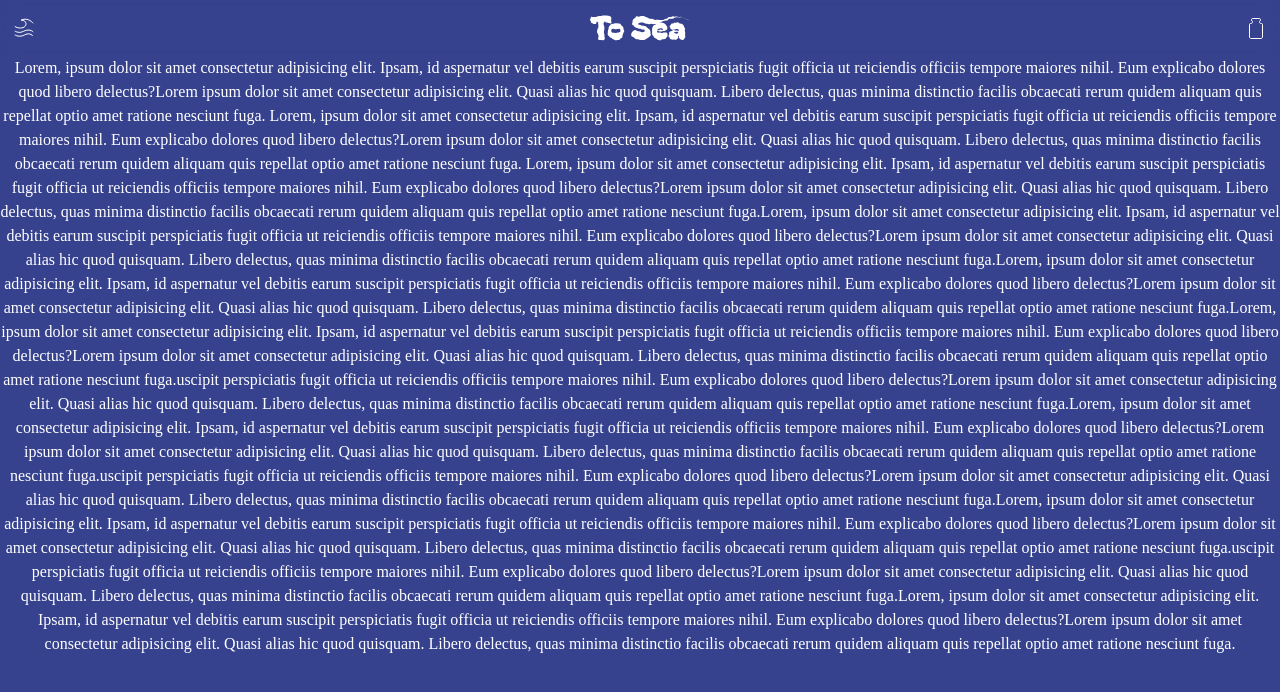
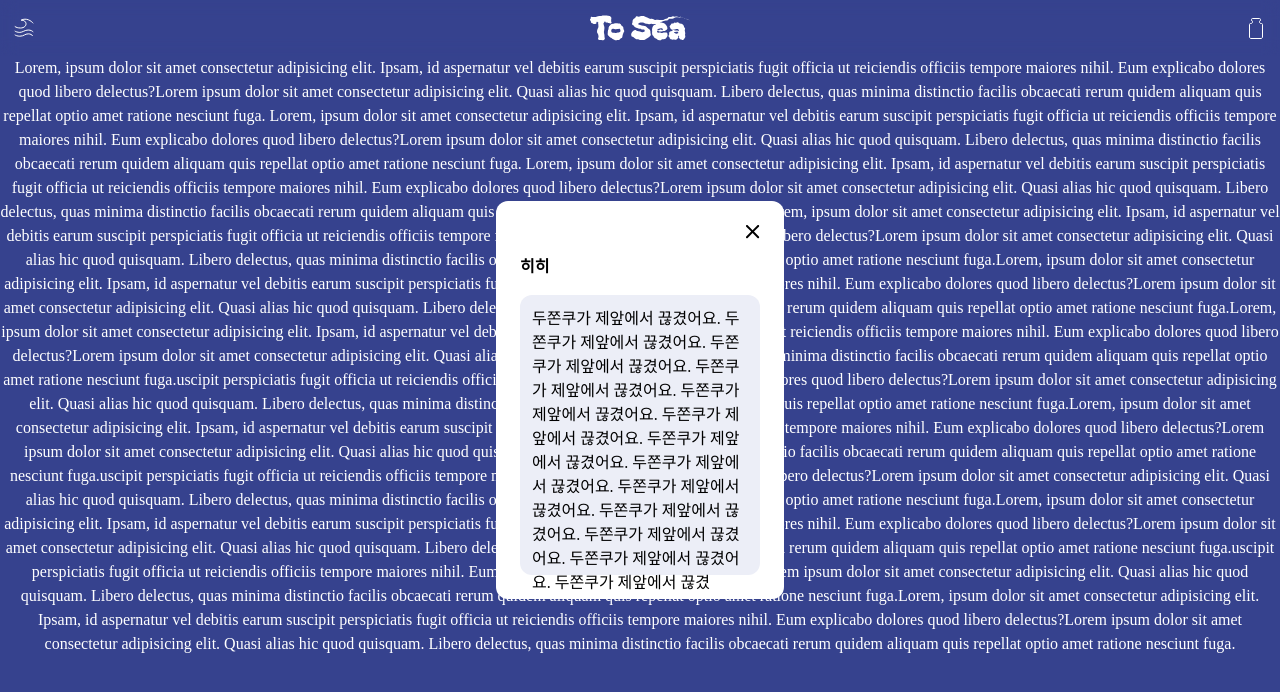
Before and after one commit to UMC-hackathon-2team/web, a React (Vite) app in the folder ToSea-FE/: page / in a window 1280 px wide. Shown: the top 692 px of the page. Built offline with nearby package versions, Linux system fonts and the light colour scheme; a web font is replaced by a local one.

Commit message:
feat: 공용 모달 컴포넌트 구현

```diff
--- /dev/null
+++ b/ToSea-FE/src/components/common/modal/AITextModal.tsx
@@ -0,0 +1,39 @@
+import CloseIcon from '@/assets/icons/modal/Close.svg?react'
+
+interface AITextModalProps {
+	title: string
+	text: string
+	isOpen?: boolean
+	onClose?: () => void
+}
+
+const AITextModal = ({ title, text, isOpen = true, onClose }: AITextModalProps) => {
+	return (
+		<>
+			{isOpen && (
+				<>
+					{/* 오버레이 배경 */}
+					<div className='fixed inset-0 bg-opacity-50 z-40' onClick={onClose} />
+
+					{/* 모달 컨테이너 */}
+					<div className='fixed inset-0 z-50 flex items-center justify-center pointer-events-none'>
+						<div className='bg-white rounded-12 p-6 pointer-events-auto flex flex-col'>
+							{/* x 버튼*/}
+							<div className='flex justify-end'>
+								<CloseIcon className='cursor-pointer w-[13.5] h-[13.5] p-[5.4]' onClick={onClose} />
+							</div>
+
+							{/* 1줄 요약 (타이틀) */}
+							<div className='body-1 font-bold my-4 text-start'>{title}</div>
+
+							{/* 콘텐츠 */}
+							<div className='body-1 w-60 h-70 text-start bg-main-50 p-3 rounded-12'>{text}</div>
+						</div>
+					</div>
+				</>
+			)}
+		</>
+	)
+}
+
+export default AITextModal
--- a/ToSea-FE/src/pages/MainPage.tsx
+++ b/ToSea-FE/src/pages/MainPage.tsx
@@ -1,49 +1,59 @@
+import AITextModal from '@/components/common/modal/AITextModal'
+
 const MainPage = () => {
 	return (
-		<div className='min-h-screen bg-main-500 text-white pt-14'>
-			Lorem, ipsum dolor sit amet consectetur adipisicing elit. Ipsam, id aspernatur vel debitis earum suscipit perspiciatis
-			fugit officia ut reiciendis officiis tempore maiores nihil. Eum explicabo dolores quod libero delectus?Lorem ipsum
-			dolor sit amet consectetur adipisicing elit. Quasi alias hic quod quisquam. Libero delectus, quas minima distinctio
-			facilis obcaecati rerum quidem aliquam quis repellat optio amet ratione nesciunt fuga. Lorem, ipsum dolor sit amet
-			consectetur adipisicing elit. Ipsam, id aspernatur vel debitis earum suscipit perspiciatis fugit officia ut reiciendis
-			officiis tempore maiores nihil. Eum explicabo dolores quod libero delectus?Lorem ipsum dolor sit amet consectetur
-			adipisicing elit. Quasi alias hic quod quisquam. Libero delectus, quas minima distinctio facilis obcaecati rerum
-			quidem aliquam quis repellat optio amet ratione nesciunt fuga. Lorem, ipsum dolor sit amet consectetur adipisicing
-			elit. Ipsam, id aspernatur vel debitis earum suscipit perspiciatis fugit officia ut reiciendis officiis tempore
-			maiores nihil. Eum explicabo dolores quod libero delectus?Lorem ipsum dolor sit amet consectetur adipisicing elit.
-			Quasi alias hic quod quisquam. Libero delectus, quas minima distinctio facilis obcaecati rerum quidem aliquam quis
-			repellat optio amet ratione nesciunt fuga.Lorem, ipsum dolor sit amet consectetur adipisicing elit. Ipsam, id
-			aspernatur vel debitis earum suscipit perspiciatis fugit officia ut reiciendis officiis tempore maiores nihil. Eum
-			explicabo dolores quod libero delectus?Lorem ipsum dolor sit amet consectetur adipisicing elit. Quasi alias hic quod
-			quisquam. Libero delectus, quas minima distinctio facilis obcaecati rerum quidem aliquam quis repellat optio amet
-			ratione nesciunt fuga.Lorem, ipsum dolor sit amet consectetur adipisicing elit. Ipsam, id aspernatur vel debitis earum
-			suscipit perspiciatis fugit officia ut reiciendis officiis tempore maiores nihil. Eum explicabo dolores quod libero
-			delectus?Lorem ipsum dolor sit amet consectetur adipisicing elit. Quasi alias hic quod quisquam. Libero delectus, quas
-			minima distinctio facilis obcaecati rerum quidem aliquam quis repellat optio amet ratione nesciunt fuga.Lorem, ipsum
-			dolor sit amet consectetur adipisicing elit. Ipsam, id aspernatur vel debitis earum suscipit perspiciatis fugit
-			officia ut reiciendis officiis tempore maiores nihil. Eum explicabo dolores quod libero delectus?Lorem ipsum dolor sit
-			amet consectetur adipisicing elit. Quasi alias hic quod quisquam. Libero delectus, quas minima distinctio facilis
-			obcaecati rerum quidem aliquam quis repellat optio amet ratione nesciunt fuga.uscipit perspiciatis fugit officia ut
-			reiciendis officiis tempore maiores nihil. Eum explicabo dolores quod libero delectus?Lorem ipsum dolor sit amet
-			consectetur adipisicing elit. Quasi alias hic quod quisquam. Libero delectus, quas minima distinctio facilis obcaecati
-			rerum quidem aliquam quis repellat optio amet ratione nesciunt fuga.Lorem, ipsum dolor sit amet consectetur
-			adipisicing elit. Ipsam, id aspernatur vel debitis earum suscipit perspiciatis fugit officia ut reiciendis officiis
-			tempore maiores nihil. Eum explicabo dolores quod libero delectus?Lorem ipsum dolor sit amet consectetur adipisicing
-			elit. Quasi alias hic quod quisquam. Libero delectus, quas minima distinctio facilis obcaecati rerum quidem aliquam
-			quis repellat optio amet ratione nesciunt fuga.uscipit perspiciatis fugit officia ut reiciendis officiis tempore
-			maiores nihil. Eum explicabo dolores quod libero delectus?Lorem ipsum dolor sit amet consectetur adipisicing elit.
-			Quasi alias hic quod quisquam. Libero delectus, quas minima distinctio facilis obcaecati rerum quidem aliquam quis
-			repellat optio amet ratione nesciunt fuga.Lorem, ipsum dolor sit amet consectetur adipisicing elit. Ipsam, id
-			aspernatur vel debitis earum suscipit perspiciatis fugit officia ut reiciendis officiis tempore maiores nihil. Eum
-			explicabo dolores quod libero delectus?Lorem ipsum dolor sit amet consectetur adipisicing elit. Quasi alias hic quod
-			quisquam. Libero delectus, quas minima distinctio facilis obcaecati rerum quidem aliquam quis repellat optio amet
-			ratione nesciunt fuga.uscipit perspiciatis fugit officia ut reiciendis officiis tempore maiores nihil. Eum explicabo
-			dolores quod libero delectus?Lorem ipsum dolor sit amet consectetur adipisicing elit. Quasi alias hic quod quisquam.
-			Libero delectus, quas minima distinctio facilis obcaecati rerum quidem aliquam quis repellat optio amet ratione
-			nesciunt fuga.Lorem, ipsum dolor sit amet consectetur adipisicing elit. Ipsam, id aspernatur vel debitis earum
-			suscipit perspiciatis fugit officia ut reiciendis officiis tempore maiores nihil. Eum explicabo dolores quod libero
-			delectus?Lorem ipsum dolor sit amet consectetur adipisicing elit. Quasi alias hic quod quisquam. Libero delectus, quas
-			minima distinctio facilis obcaecati rerum quidem aliquam quis repellat optio amet ratione nesciunt fuga.
+		<div className='min-h-screen bg-main-500 pt-14'>
+			<AITextModal
+				title='히히'
+				text='두쫀쿠가 제앞에서 끊겼어요. 두쫀쿠가 제앞에서 끊겼어요. 두쫀쿠가 제앞에서 끊겼어요. 두쫀쿠가 제앞에서 끊겼어요. 두쫀쿠가 제앞에서 끊겼어요. 두쫀쿠가 제앞에서 끊겼어요. 두쫀쿠가 제앞에서 끊겼어요. 두쫀쿠가 제앞에서 끊겼어요. 두쫀쿠가 제앞에서 끊겼어요. 두쫀쿠가 제앞에서 끊겼어요. 두쫀쿠가 제앞에서 끊겼어요. 두쫀쿠가 제앞에서 끊겼어요. 두쫀쿠가 제앞에서 끊겼'
+			/>
+			<div className='text-white'>
+				Lorem, ipsum dolor sit amet consectetur adipisicing elit. Ipsam, id aspernatur vel debitis earum suscipit
+				perspiciatis fugit officia ut reiciendis officiis tempore maiores nihil. Eum explicabo dolores quod libero
+				delectus?Lorem ipsum dolor sit amet consectetur adipisicing elit. Quasi alias hic quod quisquam. Libero delectus,
+				quas minima distinctio facilis obcaecati rerum quidem aliquam quis repellat optio amet ratione nesciunt fuga.
+				Lorem, ipsum dolor sit amet consectetur adipisicing elit. Ipsam, id aspernatur vel debitis earum suscipit
+				perspiciatis fugit officia ut reiciendis officiis tempore maiores nihil. Eum explicabo dolores quod libero
+				delectus?Lorem ipsum dolor sit amet consectetur adipisicing elit. Quasi alias hic quod quisquam. Libero delectus,
+				quas minima distinctio facilis obcaecati rerum quidem aliquam quis repellat optio amet ratione nesciunt fuga.
+				Lorem, ipsum dolor sit amet consectetur adipisicing elit. Ipsam, id aspernatur vel debitis earum suscipit
+				perspiciatis fugit officia ut reiciendis officiis tempore maiores nihil. Eum explicabo dolores quod libero
+				delectus?Lorem ipsum dolor sit amet consectetur adipisicing elit. Quasi alias hic quod quisquam. Libero delectus,
+				quas minima distinctio facilis obcaecati rerum quidem aliquam quis repellat optio amet ratione nesciunt
+				fuga.Lorem, ipsum dolor sit amet consectetur adipisicing elit. Ipsam, id aspernatur vel debitis earum suscipit
+				perspiciatis fugit officia ut reiciendis officiis tempore maiores nihil. Eum explicabo dolores quod libero
+				delectus?Lorem ipsum dolor sit amet consectetur adipisicing elit. Quasi alias hic quod quisquam. Libero delectus,
+				quas minima distinctio facilis obcaecati rerum quidem aliquam quis repellat optio amet ratione nesciunt
+				fuga.Lorem, ipsum dolor sit amet consectetur adipisicing elit. Ipsam, id aspernatur vel debitis earum suscipit
+				perspiciatis fugit officia ut reiciendis officiis tempore maiores nihil. Eum explicabo dolores quod libero
+				delectus?Lorem ipsum dolor sit amet consectetur adipisicing elit. Quasi alias hic quod quisquam. Libero delectus,
+				quas minima distinctio facilis obcaecati rerum quidem aliquam quis repellat optio amet ratione nesciunt
+				fuga.Lorem, ipsum dolor sit amet consectetur adipisicing elit. Ipsam, id aspernatur vel debitis earum suscipit
+				perspiciatis fugit officia ut reiciendis officiis tempore maiores nihil. Eum explicabo dolores quod libero
+				delectus?Lorem ipsum dolor sit amet consectetur adipisicing elit. Quasi alias hic quod quisquam. Libero delectus,
+				quas minima distinctio facilis obcaecati rerum quidem aliquam quis repellat optio amet ratione nesciunt
+				fuga.uscipit perspiciatis fugit officia ut reiciendis officiis tempore maiores nihil. Eum explicabo dolores quod
+				libero delectus?Lorem ipsum dolor sit amet consectetur adipisicing elit. Quasi alias hic quod quisquam. Libero
+				delectus, quas minima distinctio facilis obcaecati rerum quidem aliquam quis repellat optio amet ratione nesciunt
+				fuga.Lorem, ipsum dolor sit amet consectetur adipisicing elit. Ipsam, id aspernatur vel debitis earum suscipit
+				perspiciatis fugit officia ut reiciendis officiis tempore maiores nihil. Eum explicabo dolores quod libero
+				delectus?Lorem ipsum dolor sit amet consectetur adipisicing elit. Quasi alias hic quod quisquam. Libero delectus,
+				quas minima distinctio facilis obcaecati rerum quidem aliquam quis repellat optio amet ratione nesciunt
+				fuga.uscipit perspiciatis fugit officia ut reiciendis officiis tempore maiores nihil. Eum explicabo dolores quod
+				libero delectus?Lorem ipsum dolor sit amet consectetur adipisicing elit. Quasi alias hic quod quisquam. Libero
+				delectus, quas minima distinctio facilis obcaecati rerum quidem aliquam quis repellat optio amet ratione nesciunt
+				fuga.Lorem, ipsum dolor sit amet consectetur adipisicing elit. Ipsam, id aspernatur vel debitis earum suscipit
+				perspiciatis fugit officia ut reiciendis officiis tempore maiores nihil. Eum explicabo dolores quod libero
+				delectus?Lorem ipsum dolor sit amet consectetur adipisicing elit. Quasi alias hic quod quisquam. Libero delectus,
+				quas minima distinctio facilis obcaecati rerum quidem aliquam quis repellat optio amet ratione nesciunt
+				fuga.uscipit perspiciatis fugit officia ut reiciendis officiis tempore maiores nihil. Eum explicabo dolores quod
+				libero delectus?Lorem ipsum dolor sit amet consectetur adipisicing elit. Quasi alias hic quod quisquam. Libero
+				delectus, quas minima distinctio facilis obcaecati rerum quidem aliquam quis repellat optio amet ratione nesciunt
+				fuga.Lorem, ipsum dolor sit amet consectetur adipisicing elit. Ipsam, id aspernatur vel debitis earum suscipit
+				perspiciatis fugit officia ut reiciendis officiis tempore maiores nihil. Eum explicabo dolores quod libero
+				delectus?Lorem ipsum dolor sit amet consectetur adipisicing elit. Quasi alias hic quod quisquam. Libero delectus,
+				quas minima distinctio facilis obcaecati rerum quidem aliquam quis repellat optio amet ratione nesciunt fuga.
+			</div>
 		</div>
 	)
 }
```
Also changed, not shown: ToSea-FE/src/components/common/modal/TextModal.tsx (added, +47 -0 lines), ToSea-FE/src/assets/icons/modal/Close.svg (added), ToSea-FE/src/assets/icons/modal/Heart.svg (added).
